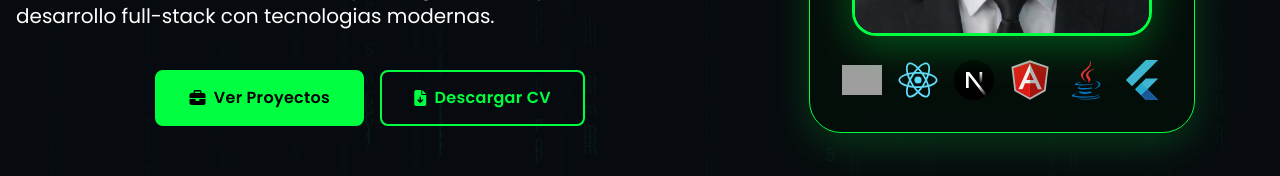
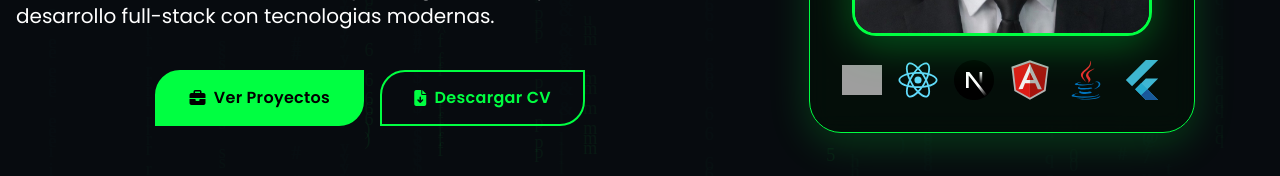
Before and after one commit to edben110/Portfolio-Next, a Next.js app: page / in a window 1280 px wide. Shown: the part 425-601 px from the top of the page. Built offline with nearby package versions, Linux system fonts and the light colour scheme; grey boxes are pictures that could not be loaded.

Commit message:
fix: new rounden in dark mode with buttons download cd and view proyects

```diff
--- a/app/globals.css
+++ b/app/globals.css
@@ -290,7 +290,7 @@ html[data-theme="light"] .btn-theme-primary:active {
 }
 
 html[data-theme="dark"] .btn-theme-primary {
-  border-radius: 0.5rem;
+  border-radius: 25px 0px 25px 0px;
   background-color: var(--matrix-green);
   color: #000;
 }
@@ -327,7 +327,7 @@ html[data-theme="light"] .btn-theme-outline:active {
 
 html[data-theme="dark"] .btn-theme-outline {
   color: var(--matrix-green);
-  border-radius: 0.5rem;
+  border-radius: 25px 0px 25px 0px;
 }
 
 html[data-theme="dark"] .btn-theme-outline:hover {
```
